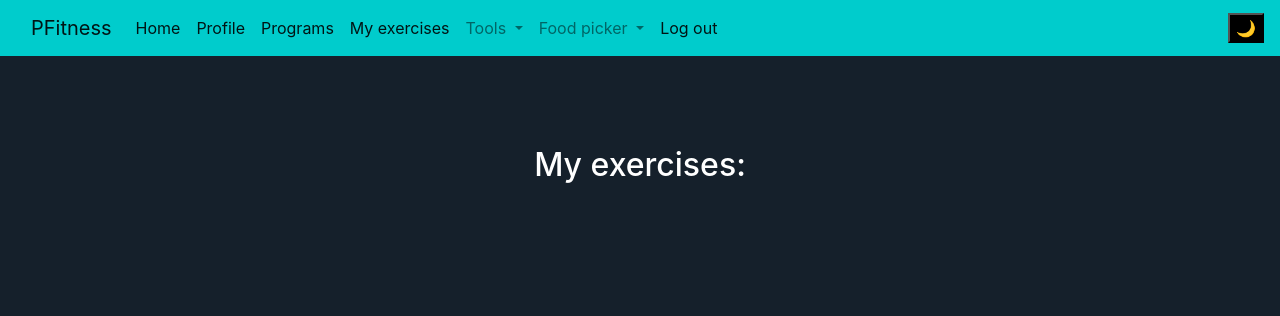
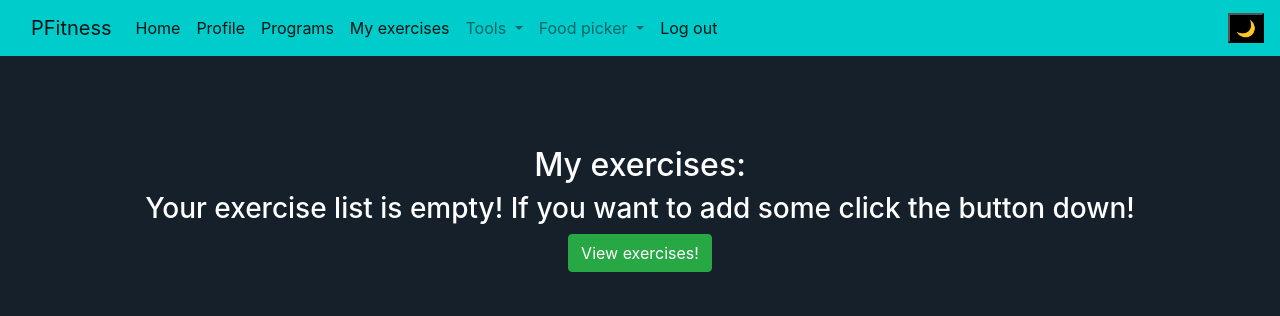
Before and after one commit to popov23cso/Pfitness, a Django app: page /my_exercises in a window 1280 px wide. Shown: the top 316 px of the page. Run offline with Django 4.2, Linux system fonts and the light colour scheme; a user stored in the database is signed in; data comes from the database, SQL or seed files in the repository; some libraries are stand-ins or nearby versions.

Commit message:
Added a button to redirect in case of an empty list

```diff
--- a/pfitness/templates/pfitness/exerciseList.html
+++ b/pfitness/templates/pfitness/exerciseList.html
@@ -28,6 +28,11 @@
             </div>
         {% endfor %}
     </ul>
+    {% else %}
+    <div class="container text-center">
+        <h3>Your exercise list is empty! If you want to add some click the button down!</h3>
+        <a href="{% url 'exercises' %}" class="btn btn-success"  role="button">View exercises!</a>
+    </div>
     {% endif %}
 </div>
 
```
